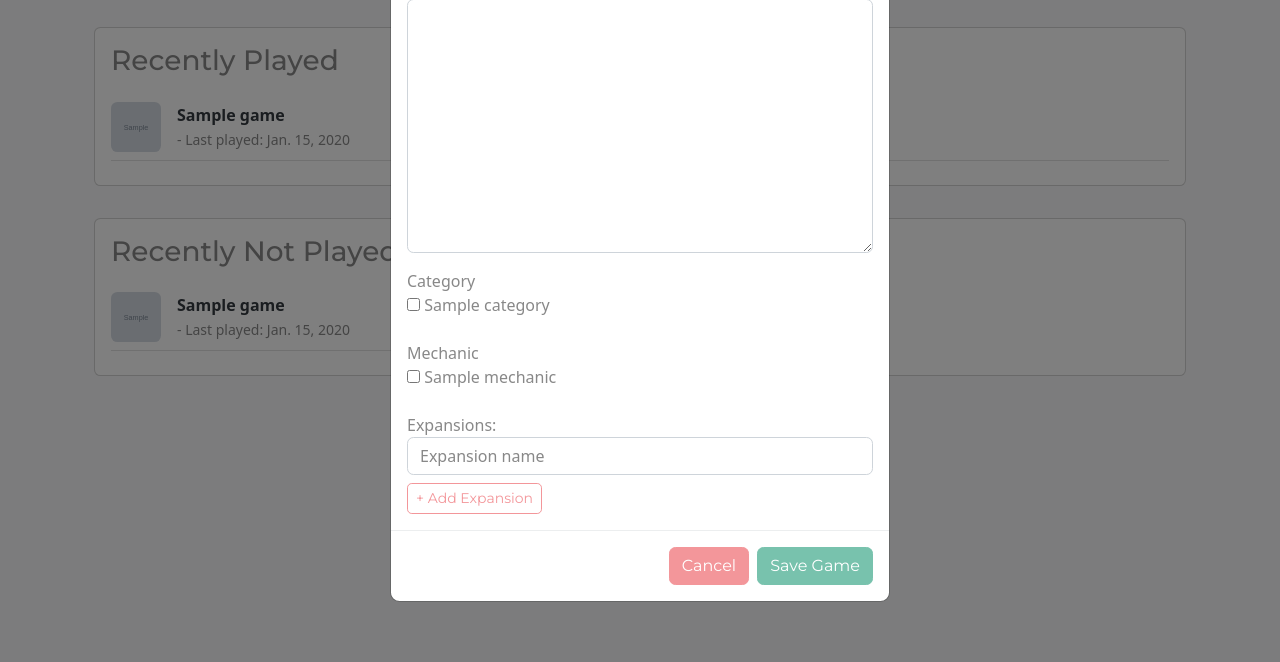
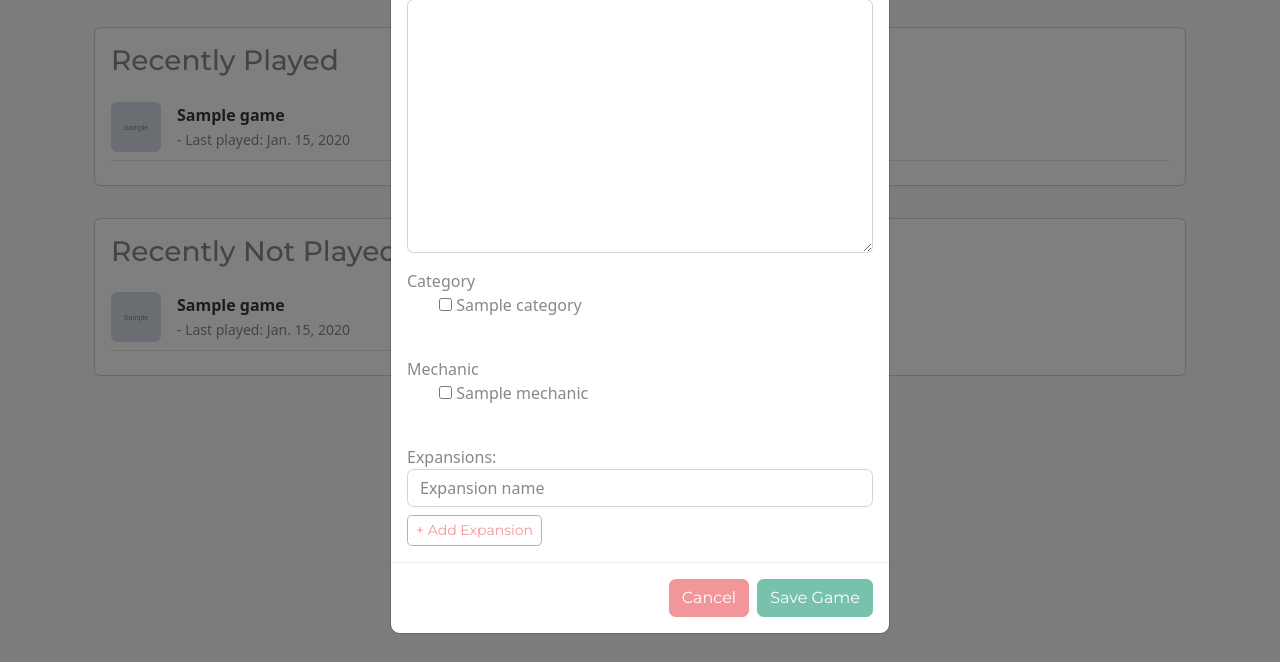
Before and after one commit to MagUsagi/boardgame_recorder, a Django app: page / in a window 1280 px wide, after a click on "New Game". Shown: the part 675-1337 px from the top of the page. Run offline with Django 5.2, Linux system fonts and the light colour scheme; tables that the repository leaves empty hold one stand-in row (values such as "Sample post"); grey boxes marked "Sample" are stand-in pictures; some libraries are stand-ins or nearby versions.

Commit message:
change order in game tags (category and mechanic)

```diff
--- a/boardgames/templates/boardgames/modals/add_game_modal.html
+++ b/boardgames/templates/boardgames/modals/add_game_modal.html
@@ -69,20 +69,28 @@
 
                     <!-- Category -->
                     <label>Category</label>
-                    <div class="row row-cols-2 g-2">
-                        {% for checkbox in add_game_form.category %}
-                            <div class="col">{{ checkbox.tag }} {{ checkbox.choice_label }}</div>
-                        {% endfor %}
+                    <div class="row" >
+                        <div class="col-12">
+                            <ul class="game-tags-list">
+                                {% for checkbox in add_game_form.category %}
+                                    <li> {{ checkbox.tag }} {{ checkbox.choice_label }}</li>
+                                {% endfor %}
+                            </ul>
+                        </div>
                     </div>
 
                     <br>
 
                     <!-- Mechanic -->
                     <label>Mechanic</label>
-                    <div class="row row-cols-2 g-2">
-                        {% for checkbox in add_game_form.mechanic %}
-                            <div class="col">{{ checkbox.tag }} {{ checkbox.choice_label }}</div>
-                        {% endfor %}
+                    <div class="row" >
+                        <div class="col-12">
+                            <ul class="game-tags-list">
+                                {% for checkbox in add_game_form.mechanic %}
+                                    <li> {{ checkbox.tag }} {{ checkbox.choice_label }}</li>
+                                {% endfor %}
+                            </ul>
+                        </div>
                     </div>
 
                     <br>
--- a/boardgames/views.py
+++ b/boardgames/views.py
@@ -210,6 +210,7 @@ def delete_history(request, history_id):
 def add_game(request):
     if request.method == 'POST':
         form = GameForm(request.POST, request.FILES)
+
         if form.is_valid():
             game = form.save(commit=False)
             game.save()
--- a/static/css/styles.css
+++ b/static/css/styles.css
@@ -32,3 +32,9 @@
     opacity: 1 !important;
     background-color: var(--bs-secondary-bg) !important;
 }
+
+ /* class to order game tags (category and mechanics) into two rows */
+.game-tags-list {
+    column-count: 2;
+    list-style: none;
+}
```
Also changed, not shown: boardgames/templates/boardgames/modals/edit_game_modal.html (+16 -8 lines).
